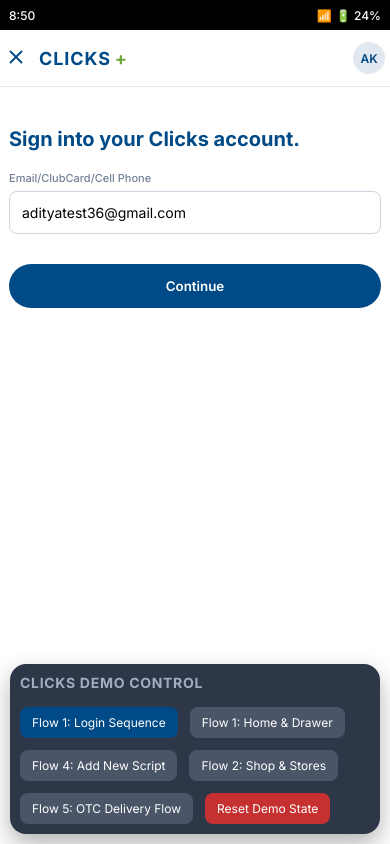
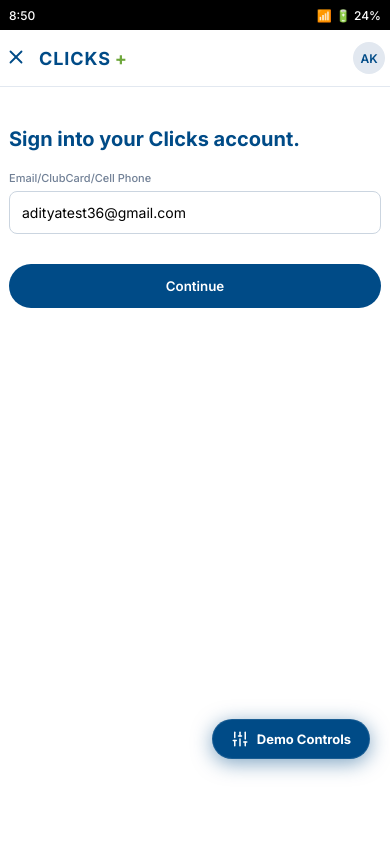
Before and after one commit to sukb1980/Clicks, a React (Vite) app: page / in a window 390 px wide. Built offline with nearby package versions, Linux system fonts and the light colour scheme.

Commit message:
style: implement demo controls as collapsible floating button on mobile

```diff
--- a/src/App.jsx
+++ b/src/App.jsx
@@ -2,7 +2,7 @@
 import {
   Menu, User, ShoppingBag, Plus, Search, ChevronRight, X, Camera, Image,
   ArrowLeft, Check, AlertCircle, ShoppingCart, Info, Phone, MessageSquare,
-  Lock, ArrowRight, Star
+  Lock, ArrowRight, Star, Sliders
 } from 'lucide-react';
 import { loadState, saveState, INITIAL_PRODUCTS, INITIAL_STORES, INITIAL_DEPENDENTS } from './data/db';
 
@@ -12,6 +12,7 @@
 
   // Navigation states
   const [activeTab, setActiveTab] = useState('MyClicks'); // MyClicks, Shop, ClubCard, Pharmacy, Cart
+  const [isDemoOpen, setIsDemoOpen] = useState(false);
   const [isDrawerOpen, setIsDrawerOpen] = useState(false);
   const [currentFlow, setCurrentFlow] = useState('login'); // home, login, pharmacy, shop, cart, payment, script, otc_delivery
   const [currentScreen, setCurrentScreen] = useState('login_email'); // sub-screen routing
@@ -115,6 +116,7 @@
 
   // Helper to jump to flows for demo purposes
   const runDemoFlow = (flowName) => {
+    setIsDemoOpen(false);
     setIsDrawerOpen(false);
     setLocationOverlay(false);
     setIsScriptPopup(false);
@@ -211,8 +213,18 @@
   return (
     <div style={{ display: 'flex', gap: '30px', alignItems: 'center' }}>
 
+      {/* Floating Demo Trigger Button (Mobile only) */}
+      <button
+        className="demo-fab"
+        onClick={() => setIsDemoOpen(!isDemoOpen)}
+        title="Demo Controls"
+      >
+        {isDemoOpen ? <X size={18} /> : <Sliders size={18} />}
+        <span>Demo Controls</span>
+      </button>
+
       {/* Demo Dashboard (collapsible on mobile, visible on desktop) */}
-      <div className="demo-dashboard">
+      <div className={`demo-dashboard ${isDemoOpen ? 'open' : ''}`}>
         <h3>Clicks Demo Control</h3>
         <button onClick={() => runDemoFlow('login')} className={`demo-btn ${currentFlow === 'login' ? 'active' : ''}`}>
           Flow 1: Login Sequence
--- a/src/index.css
+++ b/src/index.css
@@ -226,20 +226,64 @@
   gap: 12px;
 }
 
+/* Floating Action Button for Demo Controls on Mobile/Tablet */
+.demo-fab {
+  display: none;
+  position: fixed;
+  bottom: 85px;
+  right: 20px;
+  background-color: var(--primary-blue);
+  color: #ffffff;
+  border: 1px solid rgba(255, 255, 255, 0.1);
+  border-radius: 30px;
+  padding: 10px 18px;
+  font-size: 13px;
+  font-weight: 700;
+  align-items: center;
+  gap: 8px;
+  box-shadow: 0 4px 20px rgba(0, 75, 135, 0.5);
+  cursor: pointer;
+  z-index: 100005;
+  transition: all 0.2s cubic-bezier(0.4, 0, 0.2, 1);
+}
+
+.demo-fab:hover {
+  transform: translateY(-2px);
+  background-color: #005697;
+  box-shadow: 0 6px 24px rgba(0, 75, 135, 0.6);
+}
+
+.demo-fab:active {
+  transform: translateY(0);
+}
+
 @media (max-width: 1100px) {
+  .demo-fab {
+    display: flex;
+  }
+
   .demo-dashboard {
     position: fixed;
-    bottom: 10px;
-    left: 10px;
-    right: 10px;
+    bottom: 145px;
+    right: 20px;
+    left: auto;
     top: auto;
-    transform: none;
-    width: auto;
-    max-height: 200px;
+    width: 280px;
+    max-height: 400px;
+    transform: translateY(15px);
+    opacity: 0;
+    pointer-events: none;
     overflow-y: auto;
-    flex-direction: row;
-    flex-wrap: wrap;
-    padding: 10px;
+    flex-direction: column;
+    padding: 16px;
+    box-shadow: 0 12px 40px rgba(0, 0, 0, 0.55);
+    transition: all 0.25s cubic-bezier(0.4, 0, 0.2, 1);
+  }
+
+  .demo-dashboard.open {
+    transform: translateY(0);
+    opacity: 1;
+    pointer-events: auto;
   }
 }
 
```
